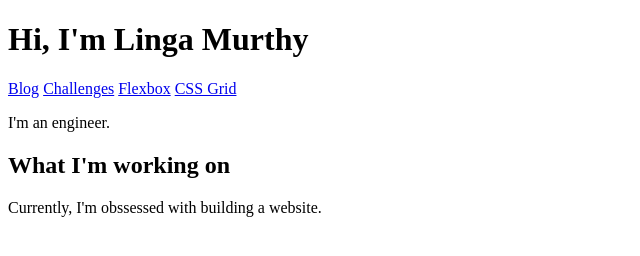
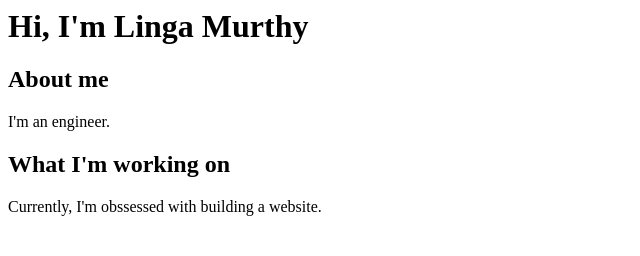
Before and after one commit to lingamurthycs/mywebsite, a plain HTML site: page index.html in a window 1280 px wide. Shown: the whole page, without its empty margins (0-640 px from the left). Drawn offline with Linux system fonts and the light colour scheme.

Commit message:
revert index.html

```diff
--- a/index.html
+++ b/index.html
@@ -1,22 +1,9 @@
-<!DOCTYPE html>
-<html lang="en">
-<head>
-	<meta charset="UTF-8">
-	<meta name="viewport" content="width=device-width, initial-scale=1.0">
-	<title>My webpage</title>
-</head>
-<body>
-	<header>
+<html>
 	<h1>
 		Hi, I'm Linga Murthy
 	</h1>
-		<nav>
-			<a href="blog.html">Blog</a>
-			<a href="#">Challenges</a>
-			<a href="#">Flexbox</a>
-			<a href="#">CSS Grid</a>
-		</nav>
-	</header>
+	<body>
+		<h2>About me</h2>
 		<p>
 			I'm an engineer.
 		</p>
```
Lines whose indentation alone changed are shown as unchanged.
